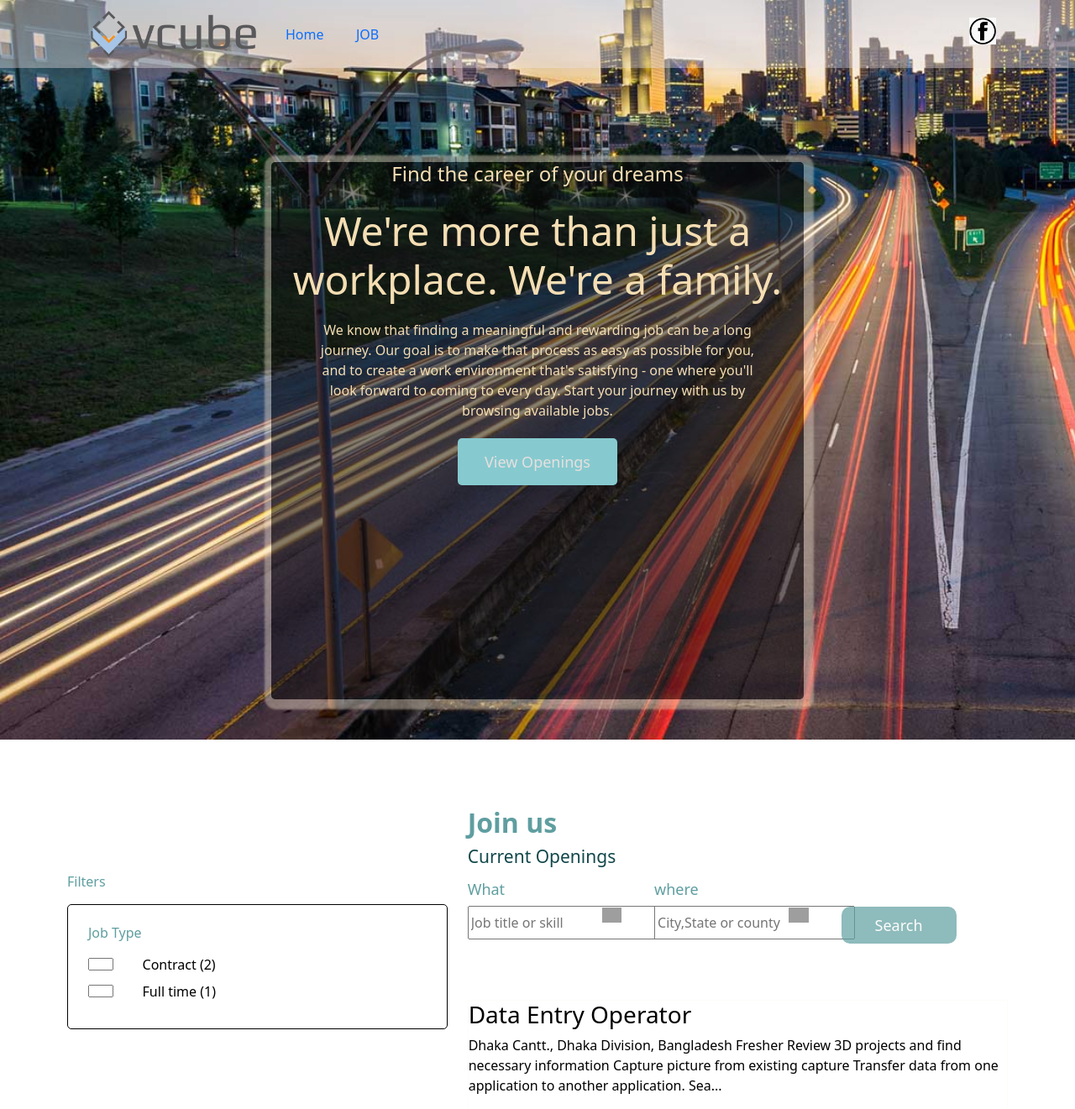
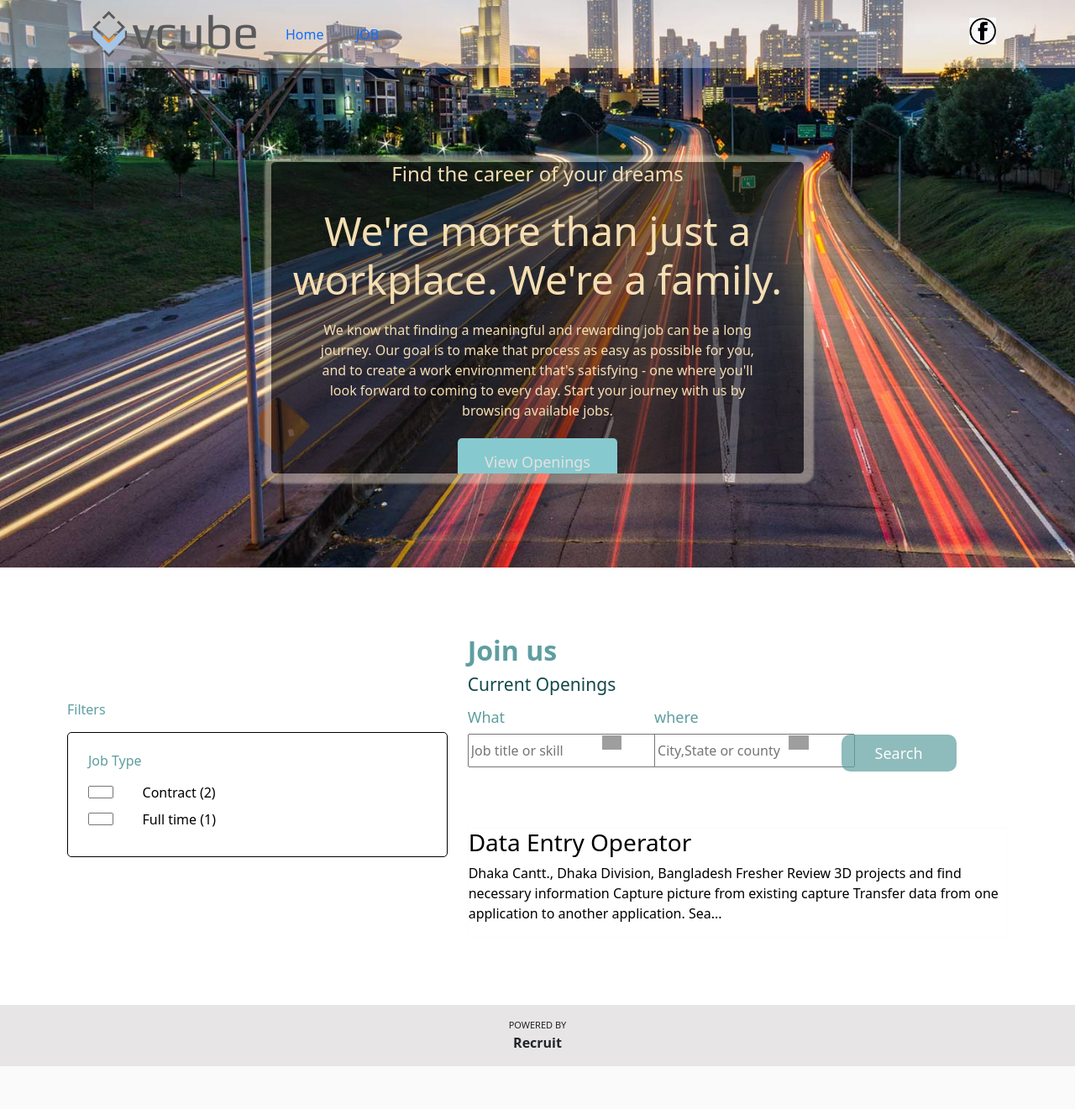
Before and after one commit to fahimgithub1/Vcube, a PHP site: page /Career.html in a window 1280 px wide. Shown: the top 1321 px of the page at 84% size. After the commit the page ends 1270 px from the top, so only its background shows below. Run offline with PHP 8.4, Linux system fonts and the light colour scheme; grey boxes are pictures that could not be loaded.

Commit message:
Update career.css

```diff
--- a/components/career.css
+++ b/components/career.css
@@ -70,7 +70,7 @@ body,html{
 .bacground_image-2{
     top: -10rem;
     padding: 7rem;
-    height: 100vh;
+/*     height: 100vh; */
 }
 
 .back{
@@ -79,7 +79,7 @@ body,html{
     text-align: center;
     color: wheat;
     width: 60%;
-    height: 80vh;
+/*     height: 80vh; */
     overflow: hidden;
     margin: auto;
     background-color: rgb(14, 13, 13,0.5);
```
